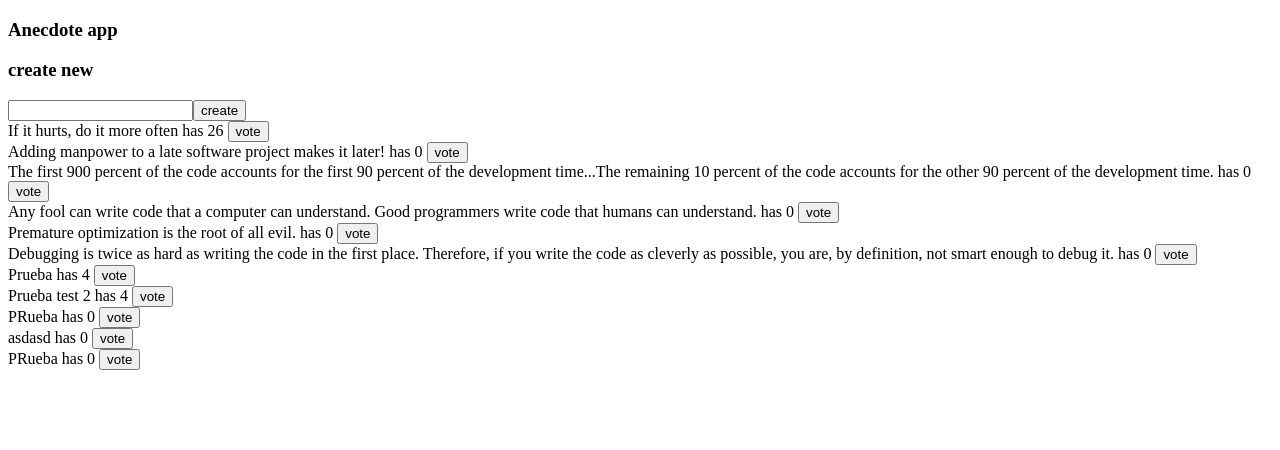
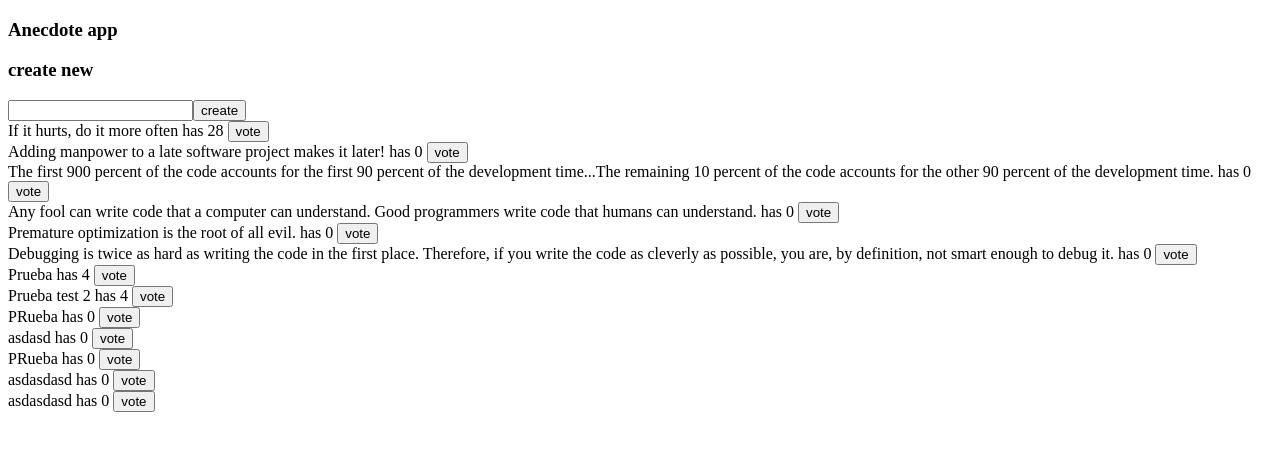
Before and after one commit to aguerremo/fullstackopen-bootcamp, a React (Vite) app in the folder part6/anecdotes-query/: page / in a window 1280 px wide. Shown: the top 450 px of the page. Built offline with nearby package versions, Linux system fonts and the light colour scheme; data requests are answered from the project's data file.

Commit message:
6.24 done

```diff
--- a/part6/anecdotes-query/db.json
+++ b/part6/anecdotes-query/db.json
@@ -3,7 +3,7 @@
     {
       "content": "If it hurts, do it more often",
       "id": "47145",
-      "votes": 26
+      "votes": 28
     },
     {
       "content": "Adding manpower to a late software project makes it later!",
@@ -54,6 +54,16 @@
       "content": "PRueba",
       "votes": 0,
       "id": "uhWNdyW"
+    },
+    {
+      "content": "asdasdasd",
+      "votes": 0,
+      "id": "dy5AjNC"
+    },
+    {
+      "content": "asdasdasd",
+      "votes": 0,
+      "id": "sR6ElYv"
     }
   ]
 }
--- a/part6/anecdotes-query/src/components/AnecdoteForm.jsx
+++ b/part6/anecdotes-query/src/components/AnecdoteForm.jsx
@@ -8,23 +8,29 @@ const AnecdoteForm = () => {
   const {notificationDispatch} = useNotification()
 
   const newAnecdoteMutation = useMutation({
+
     mutationFn: createAnecdote,
     onSuccess: () => {
       queryClient.invalidateQueries({ queryKey: ['anecdotes'] }
     )}
   })
 
-  if(newAnecdoteMutation.length < 5){
 
-    return <div>The anecdote need minimun 5 characthers</div>
+    const onCreate = (event) => {
+      const content = event.target.anecdote.value
+      event.preventDefault()
 
-  }
-    const onCreate = (event) => {
-      event.preventDefault()
-      const content = event.target.anecdote.value
+      if(content.length < 5){
+        event.target.anecdote.value = ''
+        setNotification(notificationDispatch, 'The anecdote need minimun 5 characthers', 5)
+
+      } else {
+        console.log('event length: ', event.content)
+
       event.target.anecdote.value = ''
       newAnecdoteMutation.mutate({ content, votes: 0 })
       setNotification(notificationDispatch, content + ' created succesfully!', 5)
+      }
 }
 
   return (
```
